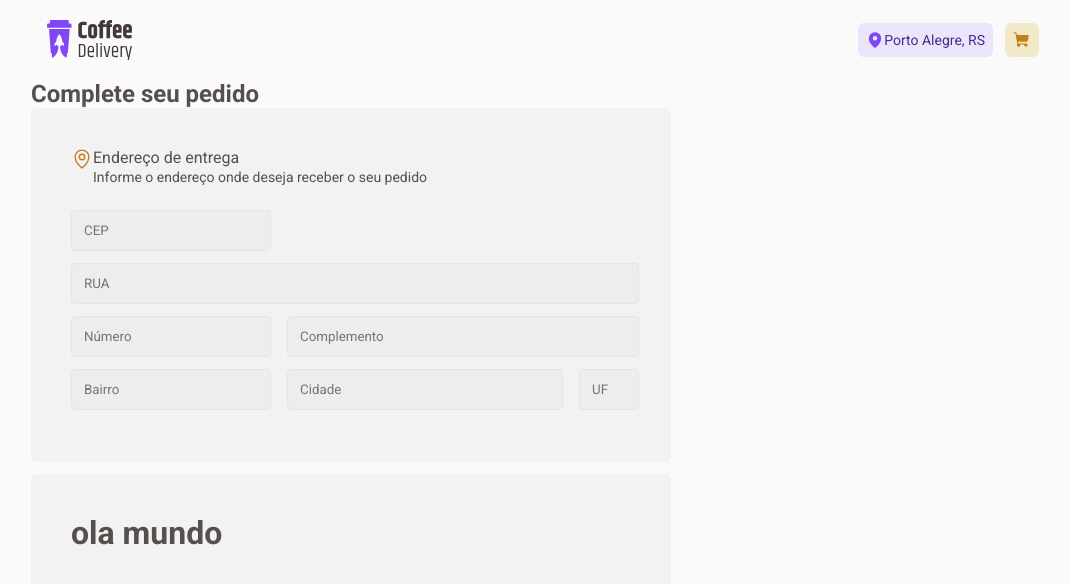
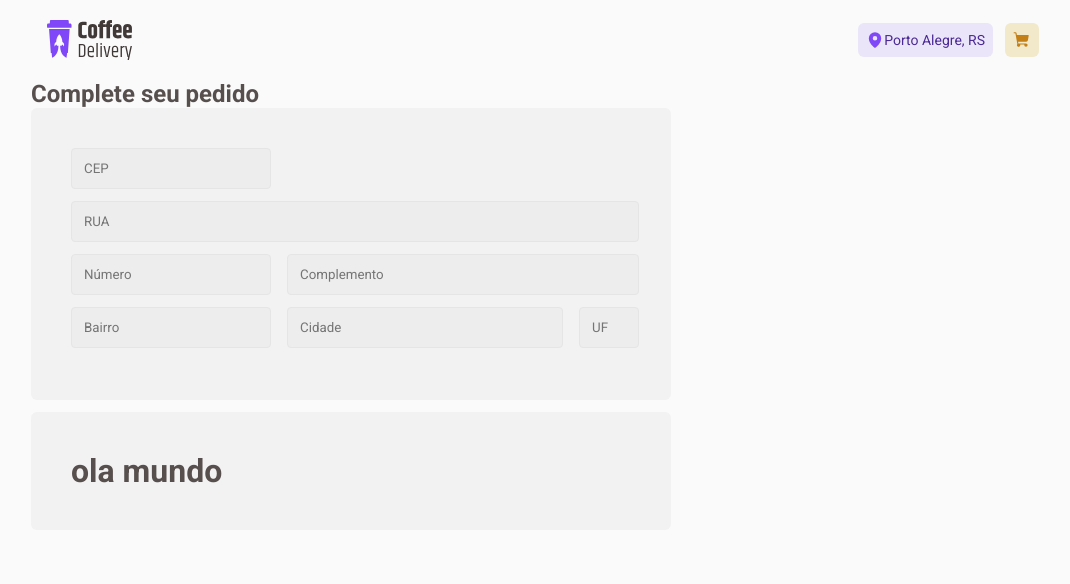
Before and after one commit to MayconSlv/Coffee-Delivery, a React (Vite) app: page /Checkout in a window 1280 px wide. Shown: the top 584 px of the page, without its empty margins (97-1167 px from the left). Built offline with nearby package versions, Linux system fonts and the light colour scheme.

Commit message:
Address Title component

```diff
--- /dev/null
+++ b/src/components/AddressTitle/styles.ts
@@ -0,0 +1,20 @@
+import styled from 'styled-components'
+
+export const AddressFormTitle = styled.div`
+  display: flex;
+  margin-bottom: 3.2rem;
+  svg {
+    color: ${({ theme }) => theme.colors['yellow-dark']};
+  }
+
+  > p {
+    font-family: 'Roboto';
+    color: ${({ theme }) => theme.colors['base-subtitle']};
+  }
+
+  span {
+    font-family: 'Roboto';
+    color: ${({ theme }) => theme.colors['base-text']};
+    font-size: 1.4rem;
+  }
+`
--- a/src/pages/Checkout/components/Address/index.tsx
+++ b/src/pages/Checkout/components/Address/index.tsx
@@ -1,17 +1,8 @@
-import { MapPin } from 'phosphor-react'
-import { AddressFormContainer, AddressFormTitle, InputsLayout } from './styles'
+import { AddressFormContainer, InputsLayout } from './styles'
 
 export function AddressForm() {
   return (
     <AddressFormContainer>
-      <AddressFormTitle>
-        <MapPin size={22} />
-        <div>
-          <p>Endereço de entrega</p>
-          <span>Informe o endereço onde deseja receber o seu pedido</span>
-        </div>
-      </AddressFormTitle>
-
       <InputsLayout>
         <input type='text' className='cep' placeholder='CEP' />
         <input type='text' className='street' placeholder='RUA' />
--- a/src/pages/Checkout/components/Address/styles.ts
+++ b/src/pages/Checkout/components/Address/styles.ts
@@ -1,24 +1,5 @@
 import styled from 'styled-components'
 import { BaseCard } from '../../style'
-
-export const AddressFormTitle = styled.div`
-  display: flex;
-  margin-bottom: 3.2rem;
-  svg {
-    color: ${({ theme }) => theme.colors['yellow-dark']};
-  }
-
-  > p {
-    font-family: 'Roboto';
-    color: ${({ theme }) => theme.colors['base-subtitle']};
-  }
-
-  span {
-    font-family: 'Roboto';
-    color: ${({ theme }) => theme.colors['base-text']};
-    font-size: 1.4rem;
-  }
-`
 
 export const AddressFormContainer = styled(BaseCard)`
   input {
```
Also changed, not shown: src/components/AddressTitle/index.tsx (added, +24 -0 lines).
